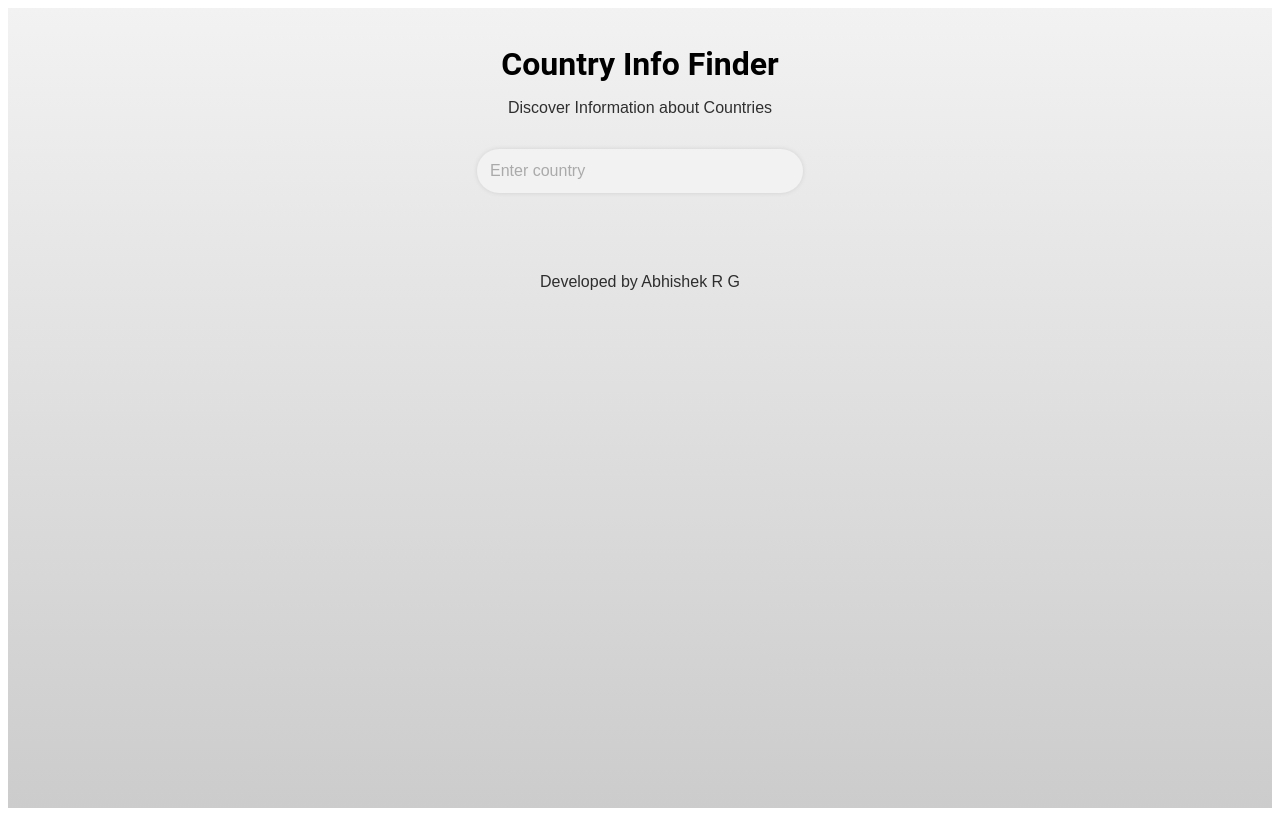
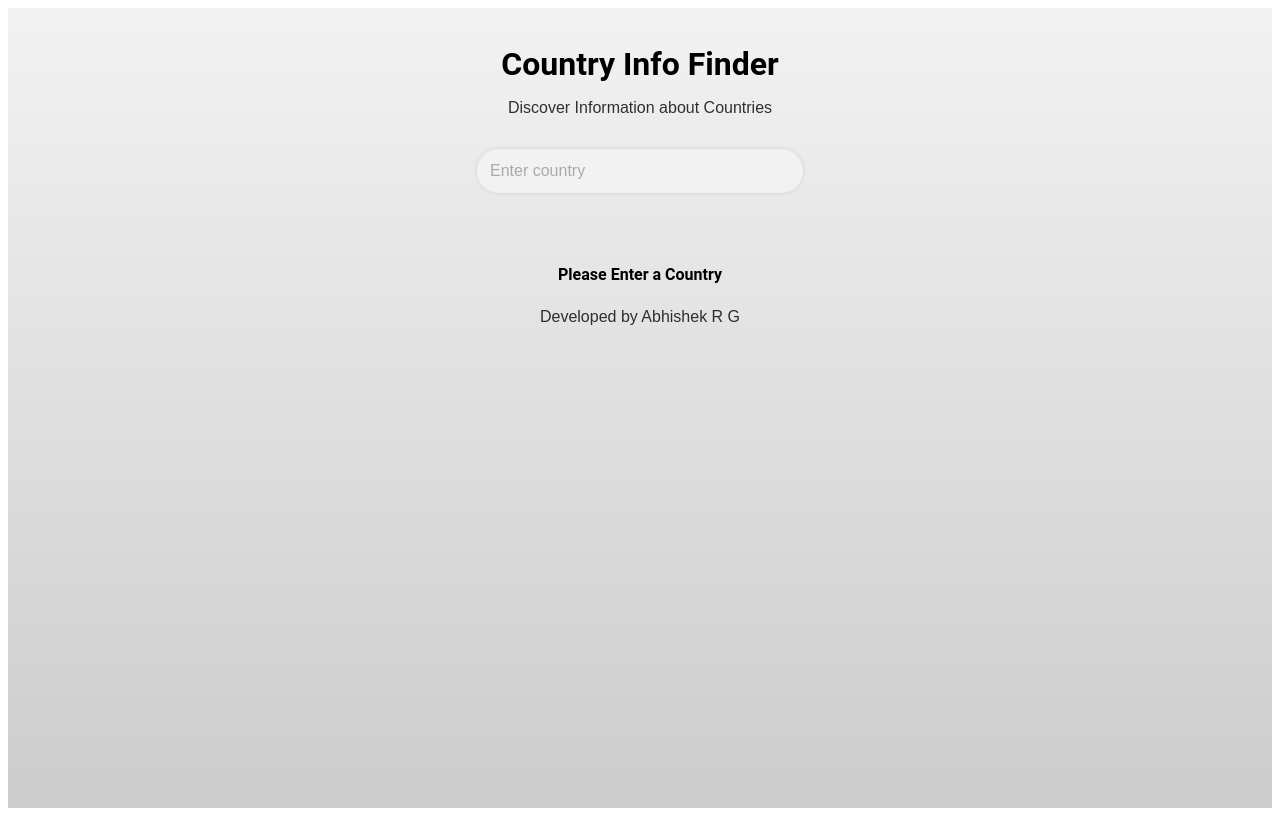
Before and after one commit to Abhi-RG/CountryReactDemo, a React (Vite) app: page / in a window 1280 px wide. Built offline with nearby package versions, Linux system fonts and the light colour scheme.

Commit message:
newCondition

```diff
--- a/src/component/card/Card.jsx
+++ b/src/component/card/Card.jsx
@@ -7,25 +7,41 @@ const Card = ({ searchQuery }) => {
     onInIt();
   }, [searchQuery]);
 
-  const onInIt = () => {
+  // const onInIt = () => {
+  //   if (searchQuery.length) {
+  //     fetch("https://restcountries.com/v3.1/name/" + searchQuery)
+  //       .then((response) => {
+  //         return response.json();
+  //       })
+  //       .then((data) => {
+  //         if (data.length) {
+  //           setCountryData(data);
+  //         }
+  //       });
+  //   }
+  // };
+
+  const onInIt = async () => {
     if (searchQuery.length) {
-      fetch("https://restcountries.com/v3.1/name/" + searchQuery)
-        .then((response) => {
-          return response.json();
-        })
-        .then((data) => {
-          if (data.length) {
-            setCountryData(data);
-          } else {
-            return <div>No Country Matched</div>;
-          }
-        });
+      const fetchData = await fetch(
+        "https://restcountries.com/v3.1/name/" + searchQuery
+      );
+      const response = await fetchData.json();
+      console.log(response, "🎈");
+      setCountryData(response);
     }
   };
 
+  console.log(country);
+
   return (
     <div className="card-container">
-      {country?.map((country, index) => (
+      {!searchQuery ? (
+        <div>
+          <p className="card-title">Please Enter a Country</p>
+        </div>
+      ) : country.length && searchQuery ? (
+        country?.map((country, index) => (
           <div className="card" key={index}>
             <div className="card-image-container">
               <img
@@ -38,7 +54,9 @@ const Card = ({ searchQuery }) => {
             <div className="card-content">
               <p className="card-title">Country Name: {country.name.common}</p>
               <p className="card-title">Capital: {country.capital}</p>
-            <p className="card-text">Area: {country.area} square kilometers</p>
+              <p className="card-text">
+                Area: {country.area} square kilometers
+              </p>
               <p className="card-text">Population: {country.population}</p>
               <p className="card-text">
                 Currency:{" "}
@@ -54,7 +72,12 @@ const Card = ({ searchQuery }) => {
               </p>
             </div>
           </div>
-      ))}
+        ))
+      ) : (
+        <div>
+          <p className="card-title">No Match Found</p>
+        </div>
+      )}
     </div>
   );
 };
```
Lines whose indentation alone changed are shown as unchanged.
